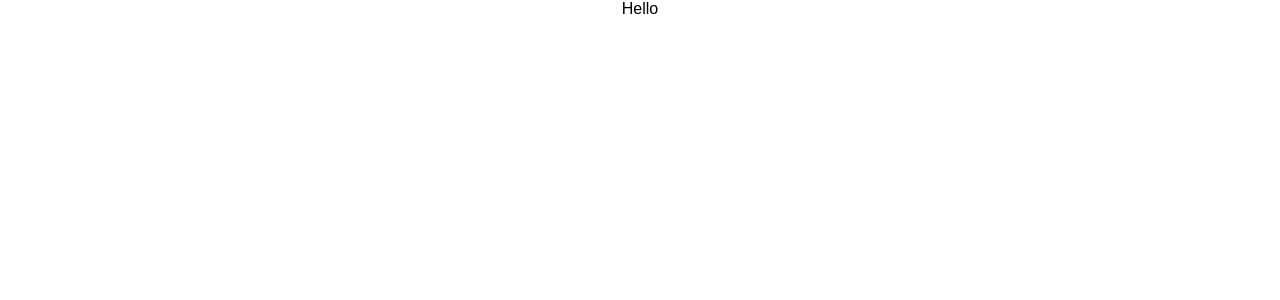
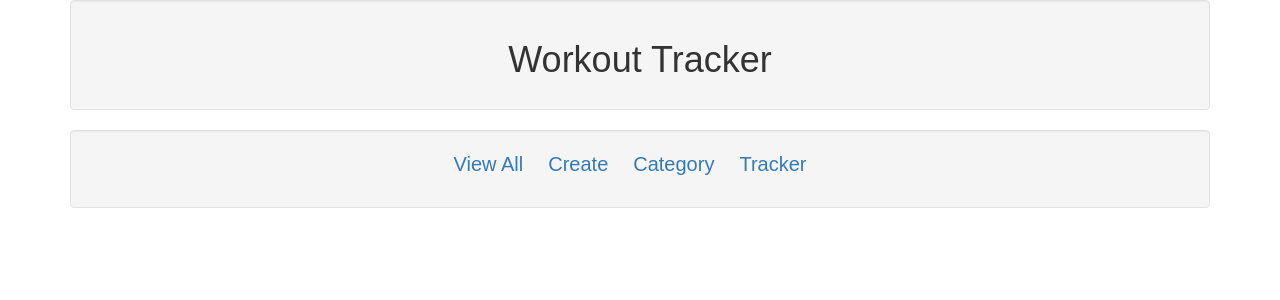
Before and after one commit to consultantdwaraka/fsd_workout_ui, a React (Create React App) app: page / in a window 1280 px wide. Shown: the top 300 px of the page. Built offline with nearby package versions, Linux system fonts and the light colour scheme.

Commit message:
CRUD components added for Workout

```diff
--- a/package.json
+++ b/package.json
@@ -12,5 +12,8 @@
     "build": "react-scripts build",
     "test": "react-scripts test --env=jsdom",
     "eject": "react-scripts eject"
+  },
+  "devDependencies": {
+    "bootstrap": "^3.3.7"
   }
 }
--- a/src/components/AddWorkoutTask.js
+++ b/src/components/AddWorkoutTask.js
@@ -0,0 +1,5 @@
+import React from 'react';
+
+const AddWorkoutTask = () => <div> Add Workout</div>
+
+export default AddWorkoutTask;
--- a/src/components/DeleteWorkoutTask.js
+++ b/src/components/DeleteWorkoutTask.js
@@ -0,0 +1,5 @@
+import React from 'react';
+
+const DeleteWorkoutTask = () => <div> Delete Workout</div>
+
+export default DeleteWorkoutTask;
--- a/src/components/EditWorkoutTask.js
+++ b/src/components/EditWorkoutTask.js
@@ -0,0 +1,5 @@
+import React from 'react';
+
+const EditWorkoutTask = () => <div> Edit Workout </div>
+
+export default EditWorkoutTask;
--- a/src/components/ListWorkoutTask.js
+++ b/src/components/ListWorkoutTask.js
@@ -0,0 +1,5 @@
+import React from 'react';
+
+const ListWorkoutTask = () => <div> Workout List</div>
+
+export default ListWorkoutTask;
--- a/src/components/WorkoutTracker.js
+++ b/src/components/WorkoutTracker.js
@@ -1,5 +1,11 @@
 import React from 'react';
+import WorkoutTrackerDetails from './WorkoutTrackerDetails'
 
-const WorkoutTracker = (props) => (<div>Hello</div>);
+const WorkoutTrackerHeader = () => <div className="well"> <h1>Workout Tracker</h1> </div>
+
+const WorkoutTracker = (props) => (<div className="container">
+                                        <WorkoutTrackerHeader />
+                                         <WorkoutTrackerDetails />
+                                    </div>);
 
 export default WorkoutTracker;
--- /dev/null
+++ b/src/components/WorkoutTrackerDetails.js
@@ -0,0 +1,17 @@
+import React from 'react';
+
+const style = {
+    paddingRight: '20px',
+    fontSize:'20px'
+}
+
+const WorkoutTrackerDetails = (props) => <div className="well">
+                                                <ul className="list-inline">
+                                                    <li style= {style} > <a href="#" > View All </a> </li>
+                                                    <li style= {style} > <a href="#" > Create </a> </li>
+                                                    <li style= {style} > <a href="#" > Category </a> </li>
+                                                    <li style= {style} > <a href="#" > Tracker </a> </li>
+                                                </ul>
+                                         </div>
+
+export default WorkoutTrackerDetails;
--- a/src/index.js
+++ b/src/index.js
@@ -1,5 +1,6 @@
 import React from 'react';
 import ReactDOM from 'react-dom';
+import 'bootstrap/dist/css/bootstrap.min.css';
 import './index.css';
 import App from './App';
 import registerServiceWorker from './registerServiceWorker';
```
Also changed, not shown: 1 other file (tests, documents, lock files or other folders).
